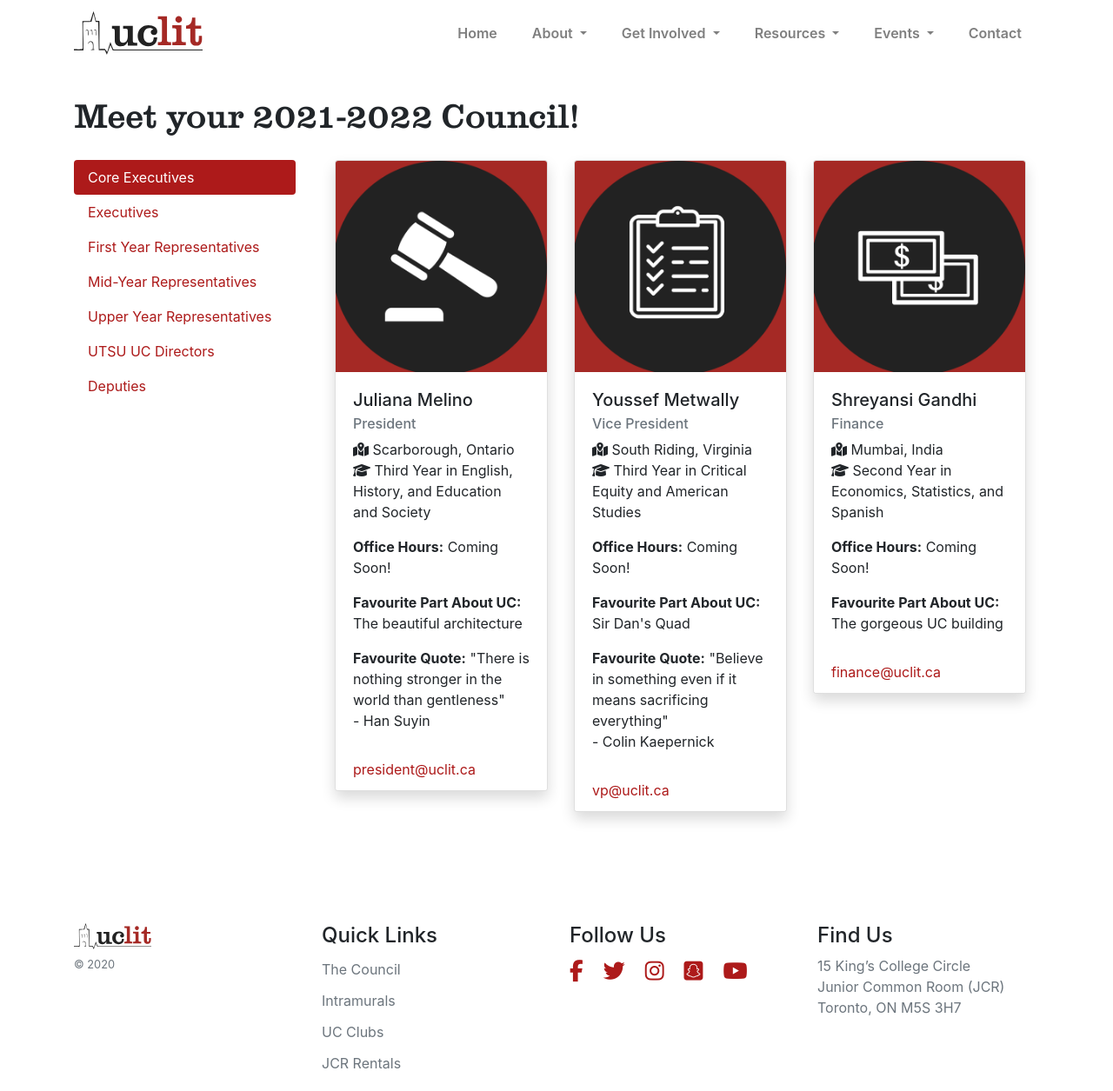
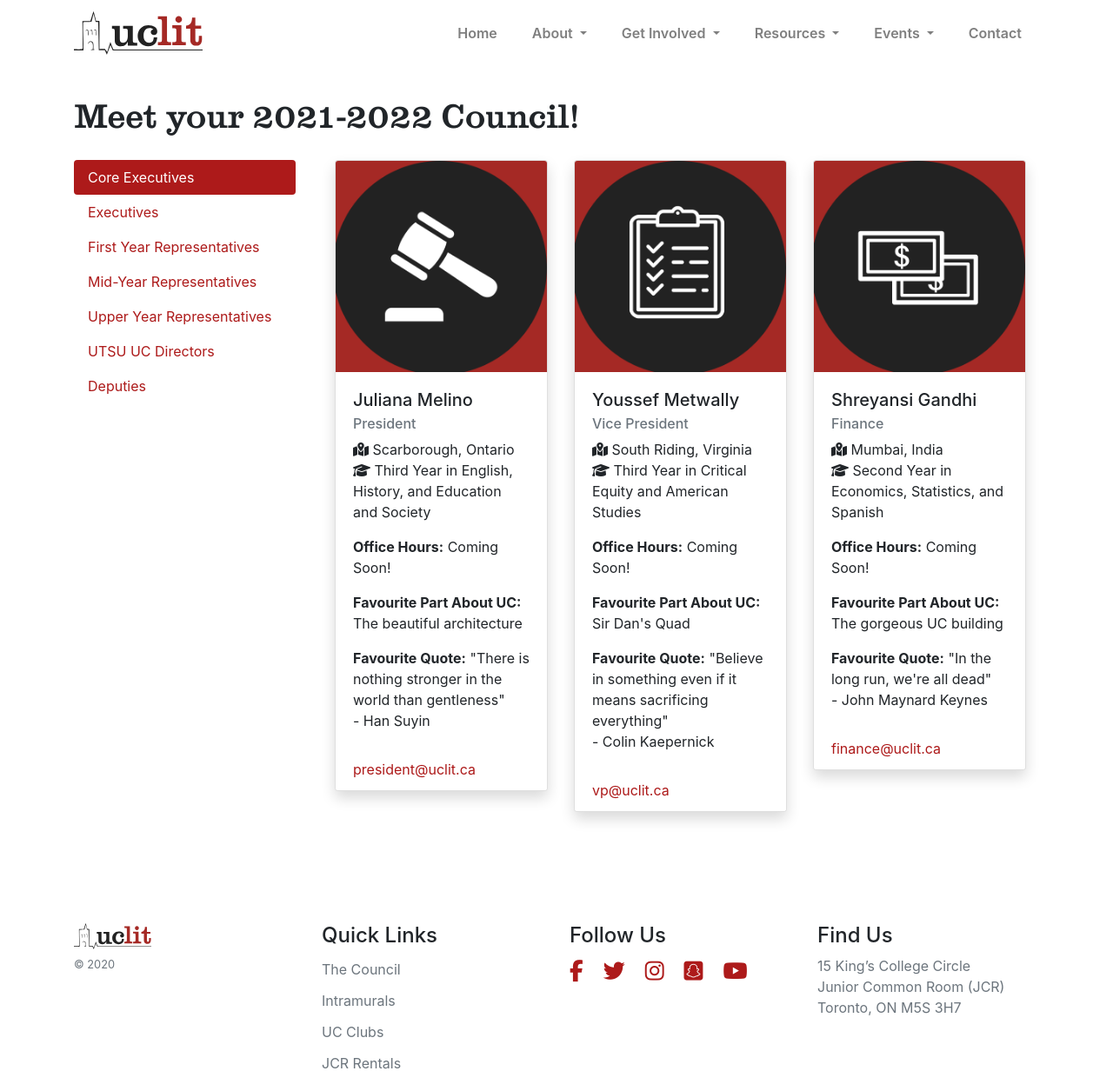
Before and after one commit to uclit-webmaster/uclit-site, a Jekyll site: the page built from about/council.html, in a window 1280 px wide and 1255 px high. Shown: the whole window at 87% size. Built offline with Jekyll 4.4.1, drawn with Linux system fonts in a browser that asks for light colours; nearby versions of some CDN libraries.

Commit message:
Update council.yml

```diff
--- a/_data/council.yml
+++ b/_data/council.yml
@@ -57,7 +57,9 @@
     email: finance@uclit.ca
     office-hours: Coming Soon!
     favourite-part-about-uc: The gorgeous UC building
-    favourite-quote:
+    favourite-quote: |
+       "In the long run, we're all dead"
+       - John Maynard Keynes
 - group: Executives
   people:
   - name: Basma Mohamed-Saeed
```
